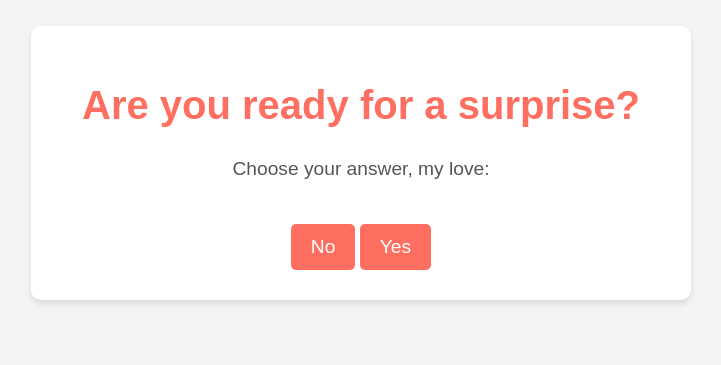
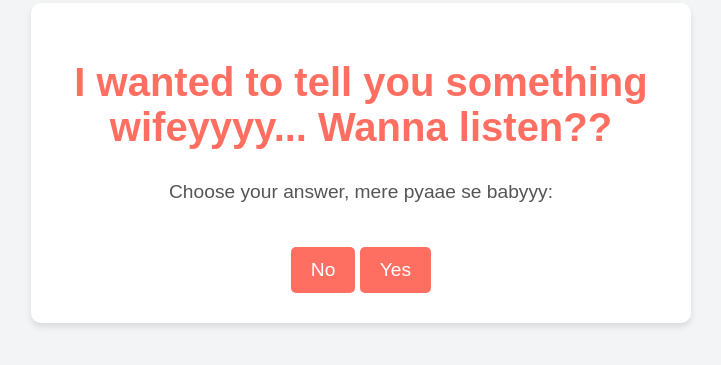
Before and after one commit to VIDHAN-SHRMA/openitup, a plain HTML site: page index.html in a window 1280 px wide. Shown: the part 237-602 px from the top of the page, without its empty margins (279-1000 px from the left). Drawn offline with Linux system fonts and the light colour scheme.

Commit message:
index.html

```diff
--- a/index.html
+++ b/index.html
@@ -74,8 +74,8 @@
 <body>
     <!-- Screen 2: Yes/No options -->
     <div class="container" id="screen2">
-        <h1>Are you ready for a surprise?</h1>
-        <p>Choose your answer, my love:</p>
+        <h1>I wanted to tell you something wifeyyyy... Wanna listen??</h1>
+        <p>Choose your answer, mere pyaae se babyyy:</p>
         <button class="button" id="noBtn">No</button>
         <button class="button" id="yesBtn">Yes</button>
     </div>
@@ -83,7 +83,7 @@
     <!-- Screen 3: One-month message -->
     <div class="container hidden" id="screen3">
         <h1>One Month Together</h1>
-        <p>It’s been an amazing month with you, and I just wanted to remind you how much you mean to me. Thank you for filling my life with love, laughter, and happiness. I can’t wait for many more months and memories with you!</p>
+        <p>Babbyy it has been a month since we are together... Yaar Jagruti IDk how to tell you ki how important you are to me... you are not even a part of my life yaar you are my life... babyyy tere bina I dont want anything baki saari duniya bhaad me jaye i just want my babbyyy to be with me for my whole lifee... you are my cutte little babyyy gurlll mera pyaara sa babyyy it is just been one month and infinity months are still left I am so much fucking excited to spend my whole life with you yaar i dont know ki tuje kaise samjaun but tu jo bhi karti hai na like jaise aaj you gave me your rubber babbyyy it makes me feel so much special i dont want the life if it is gonna be eithout you... I love you the mostttt and it is never gonna change... i promise you ki i am never gonna leave you i am ready to spend my whole life with you no matter muje iske liye kuch bhi karna pade and that's the thing I LOVE YOU THE MOSTTTT MERI PYAARI BABYYY GURLLLLL I can’t wait for many more months and memories with you!  (sorry laptop me emojis hi nahi hain)</p>
         <div class="heart">&#10084;&#65039;</div>
         <p>You’re my favorite person, and I’m so grateful to have you by my side.</p>
     </div>
```
